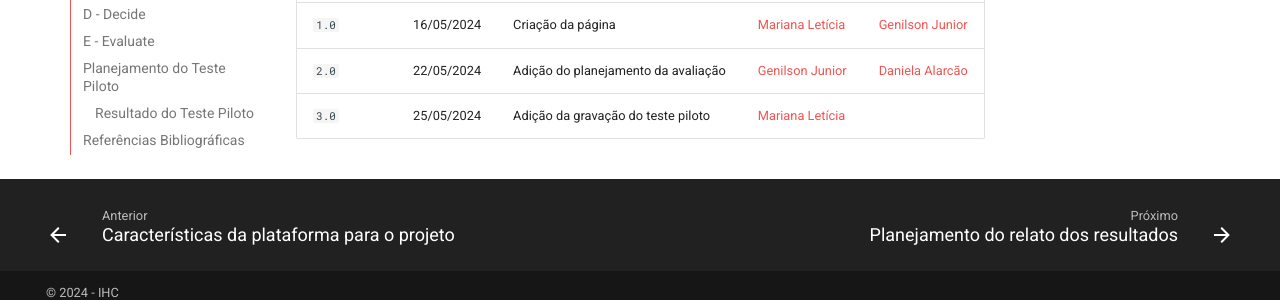
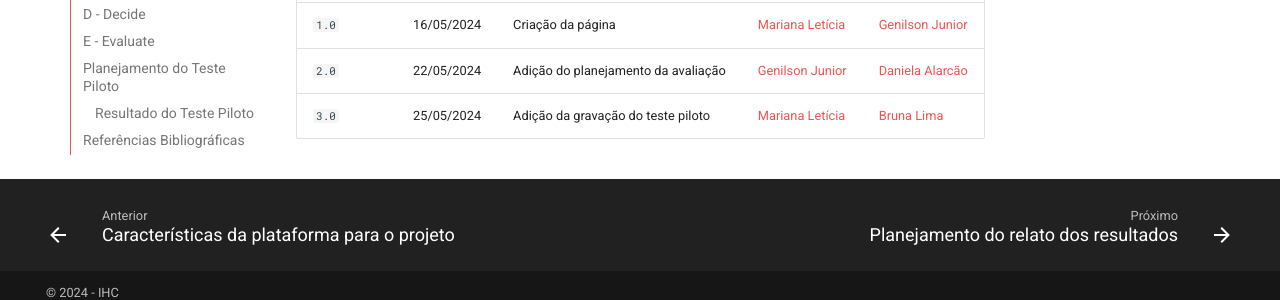
Before and after one commit to Interacao-Humano-Computador/2024.1-CBMERJ, an MkDocs documentation site: the page built from docs/design_avaliacao_desenvolvimento/nivel_1/analise_tarefas/planejamento_avaliacao.md, in a window 1280 px wide and 900 px high, scrolled down 5408 px. Shown: the part 564-864 px from the top of the window. Built offline with MkDocs 1.6.1 and Material for MkDocs 9.7.7, drawn with Linux system fonts in a browser that asks for light colours; comment, search, counter and statistics services are not loaded.

Commit message:
Update planejamento_avaliacao.md

```diff
--- a/docs/design_avaliacao_desenvolvimento/nivel_1/analise_tarefas/planejamento_avaliacao.md
+++ b/docs/design_avaliacao_desenvolvimento/nivel_1/analise_tarefas/planejamento_avaliacao.md
@@ -191,4 +191,4 @@ Fonte: [Mariana Letícia](https://github.com/Marianannn).
 | ------ | :--------: | ----------------------------------------- | ----------------------------------------------- | ---------------------------------------------- |
 | `1.0`   | 16/05/2024 | Criação da página                         | [Mariana Letícia](https://github.com/Marianannn) | [Genilson Junior](https://github.com/GenilsonJrs)    |
 | `2.0`   | 22/05/2024 | Adição do planejamento da avaliação                         | [Genilson Junior](https://github.com/GenilsonJrs) |  [Daniela Alarcão](https://github.com/danialarcao)   |
-| `3.0`   | 25/05/2024 | Adição da gravação do teste piloto                         | [Mariana Letícia](https://github.com/Marianannn) |     |
+| `3.0`   | 25/05/2024 | Adição da gravação do teste piloto                         | [Mariana Letícia](https://github.com/Marianannn) |  [Bruna Lima](https://github.com/libruna)   |
```
